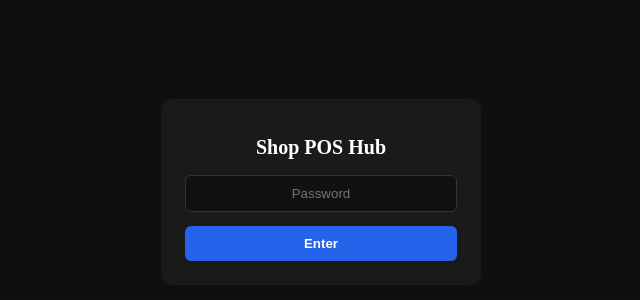
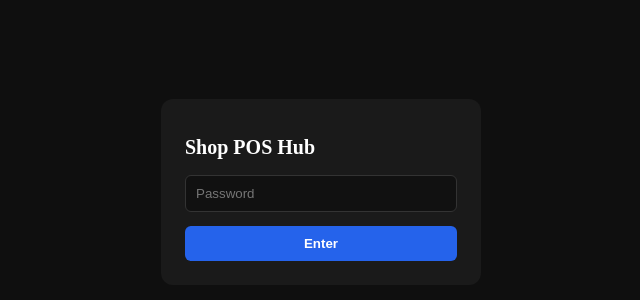
Before and after one commit to MAliEesa/shoppos-hub, a Next.js app: page /login in a window 1280 px wide. Shown: the part 208-508 px from the top of the page, without its empty margins (319-959 px from the left). Built offline with nearby package versions, Linux system fonts and the light colour scheme.

Commit message:
new commit

```diff
--- a/app/login/page.js
+++ b/app/login/page.js
@@ -32,7 +32,7 @@ function LoginForm() {
   }
 
   return (
-    <form onSubmit={handleSubmit} style={{ width: 320, maxWidth: '90vw', padding: 24, background: '#1a1a1a', borderRadius: 12, textAlign: 'center' }}>
+    <form onSubmit={handleSubmit} style={{ width: 320, maxWidth: '90vw', padding: 24, background: '#1a1a1a', borderRadius: 12 }}>
       <h1 style={{ color: '#fff', marginBottom: 16, fontSize: 20 }}>Shop POS Hub</h1>
       <input
         type="password"
@@ -40,7 +40,7 @@ function LoginForm() {
         value={password}
         onChange={(e) => setPassword(e.target.value)}
         required
-        style={{ width: '100%', padding: 10, marginBottom: 14, borderRadius: 6, border: '1px solid #333', background: '#111', color: '#fff', textAlign: 'center' }}
+style={{ width: '100%', padding: 10, marginBottom: 14, borderRadius: 6, border: '1px solid #333', background: '#111', color: '#fff' }}
       />
       {error && <p style={{ color: '#f66', marginBottom: 10, fontSize: 13 }}>{error}</p>}
       <button type="submit" disabled={loading} style={{ width: '100%', padding: 10, borderRadius: 6, border: 'none', background: '#2563eb', color: '#fff', fontWeight: 600 }}>
```
